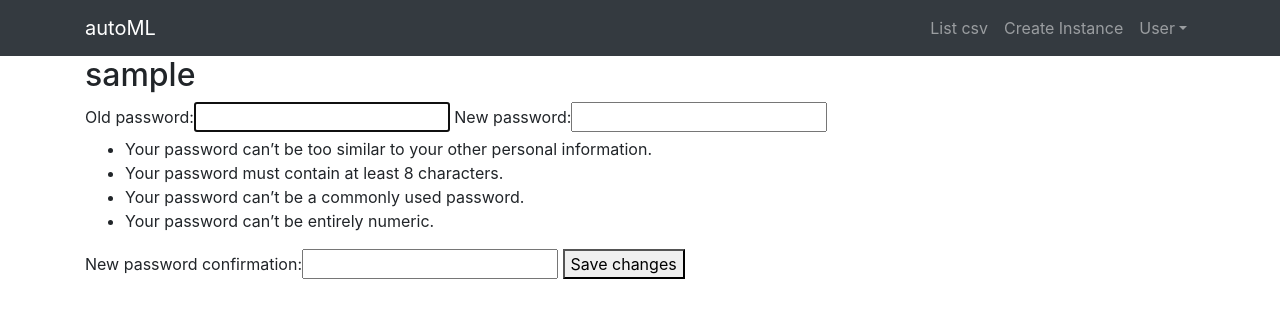
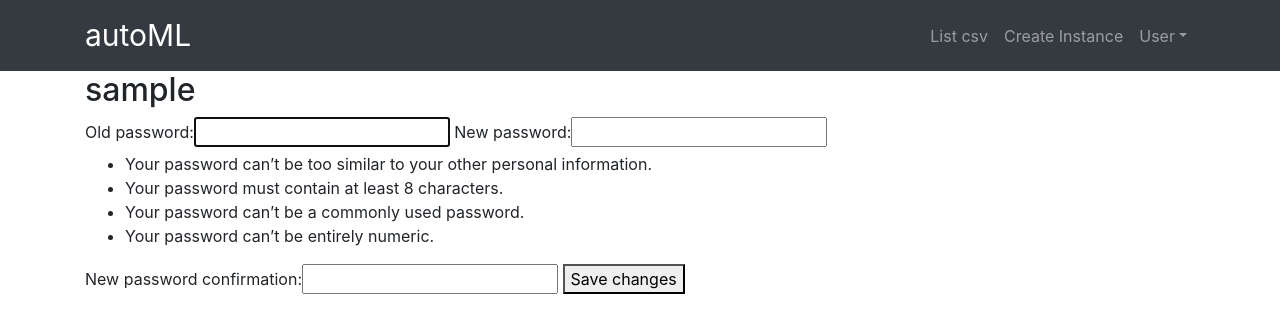
Before and after one commit to sergiosalonso/autoML, a Django app: page /accounts/change-password in a window 1280 px wide. Shown: the top 333 px of the page. Run offline with Django 3.2, Linux system fonts and the light colour scheme; the visitor is signed in with stand-in values (Sample User, id 1); some libraries are stand-ins or nearby versions.

Commit message:
css final

```diff
--- a/templates/base.html
+++ b/templates/base.html
@@ -10,11 +10,14 @@
 <script src="https://stackpath.bootstrapcdn.com/bootstrap/4.3.1/js/bootstrap.min.js" integrity="sha384-JjSmVgyd0p3pXB1rRibZUAYoIIy6OrQ6VrjIEaFf/nJGzIxFDsf4x0xIM+B07jRM" crossorigin="anonymous"></script>
     <link rel="stylesheet" href="{% static 'css/styles.css' %}">
   </head>
+  <style>
+  a:hover{background-color: #007bff}
+  </style>
   <body>
 
     <nav class="navbar navbar-expand-lg navbar-dark bg-dark">
       <div class="container">
-        <a class="navbar-brand" href="{% url 'ml_core:list-process' %}">autoML</a>
+        <a style="font-family:unset; font-size:30px;" class="navbar-brand" href="{% url 'ml_core:list-process' %}">autoML</a>
         <button class="navbar-toggler" type="button" data-toggle="collapse" data-target="#navbarSupportedContent" aria-controls="navbarSupportedContent" aria-expanded="false" aria-label="Toggle navigation">
             <span class="navbar-toggler-icon"></span>
         </button>
```
